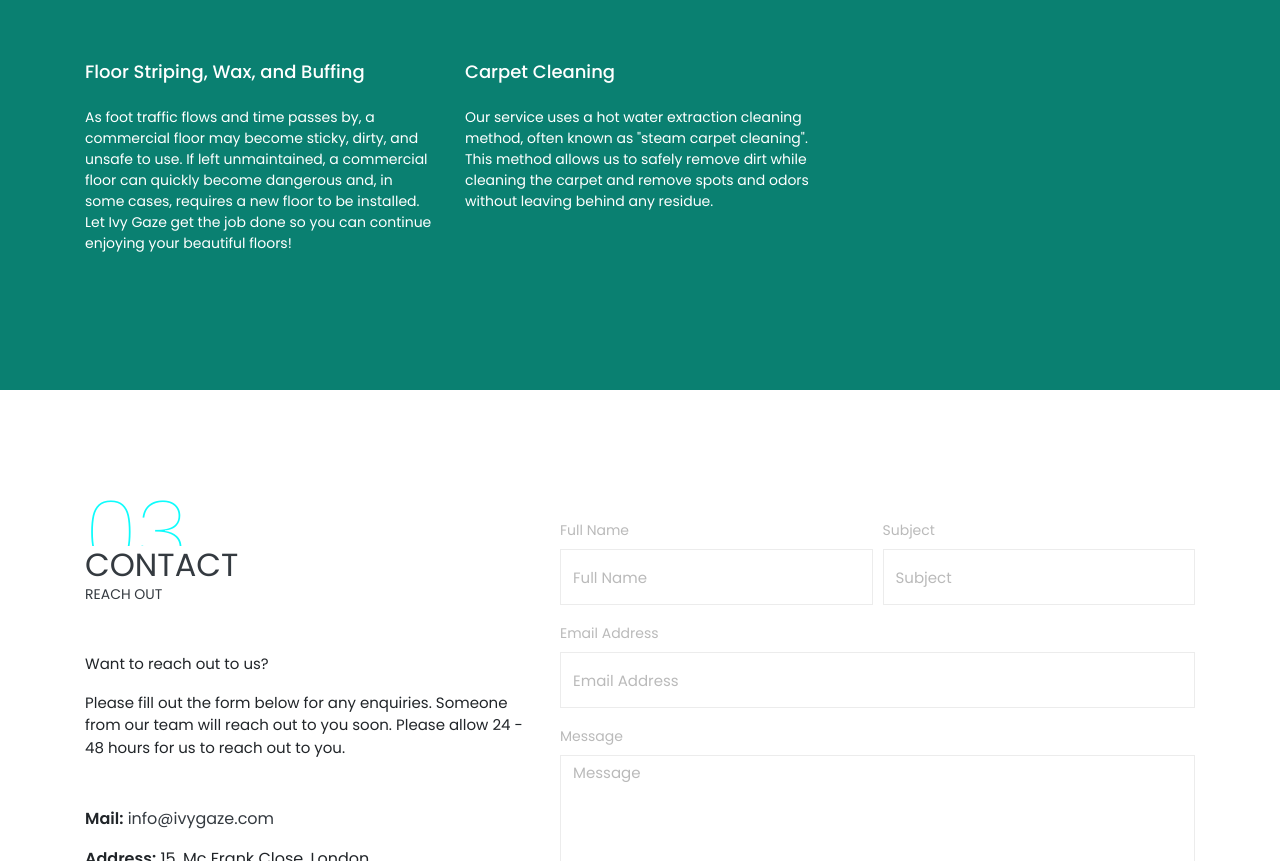
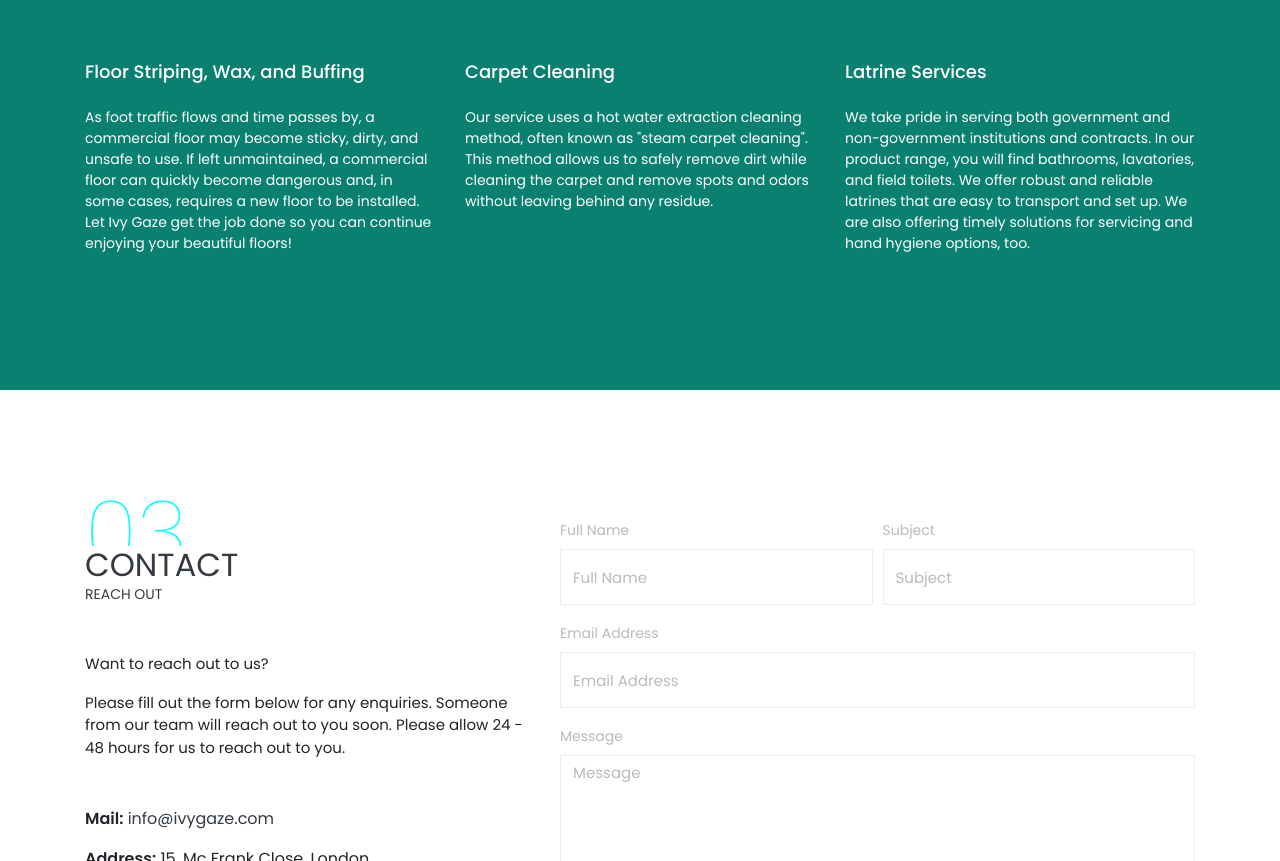
Before and after one commit to geekdaniels/ivygaze, a plain HTML site: page index.html in a window 1280 px wide. Shown: the part 2643-3504 px from the top of the page. Drawn offline with nearby package versions, Linux system fonts and the light colour scheme.

Commit message:
add content

```diff
--- a/index.html
+++ b/index.html
@@ -439,6 +439,17 @@
               without leaving behind any residue.
             </p>
           </div>
+
+          <div
+            class="col-lg-4 mt-lg-5 my-3"
+            data-aos="fade-up"
+            data-aos-duration="2200"
+          >
+            <h2 class="service--title mb-4">Latrine Services</h2>
+            <p class="service--description mb-4">
+              We take pride in serving both government and non-government institutions and contracts. In our product range, you will find bathrooms, lavatories, and field toilets. We offer robust and reliable latrines that are easy to transport and set up. We are also offering timely solutions for servicing and hand hygiene options, too.
+            </p>
+          </div>
         </div>
       </div>
     </section>
```
